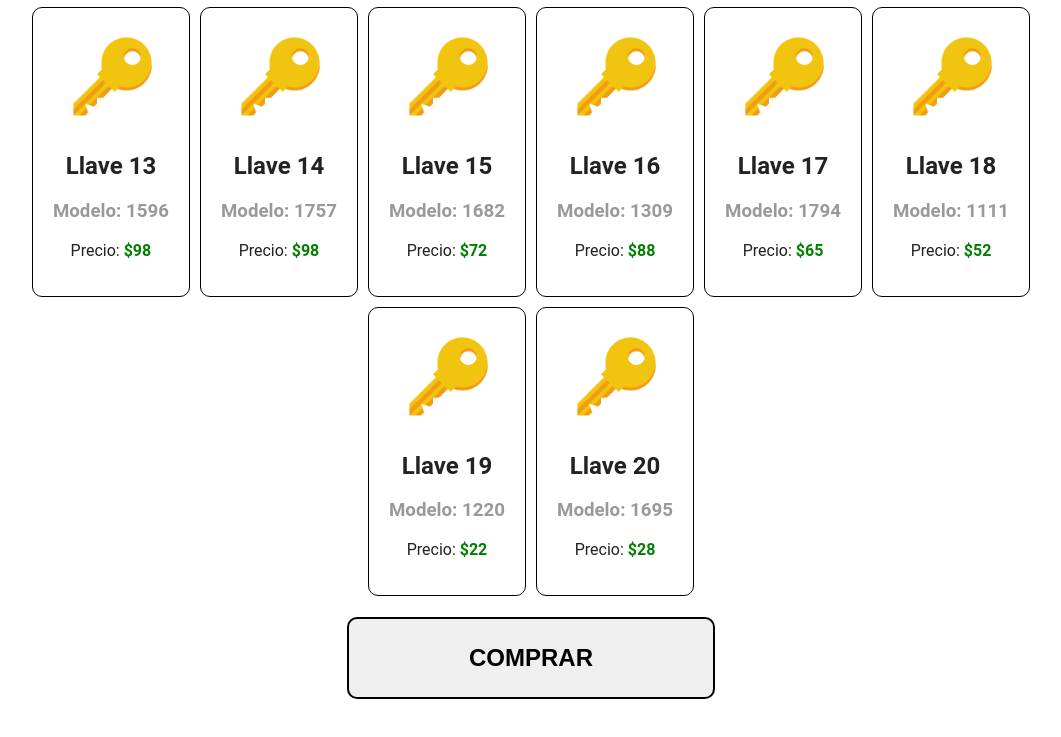
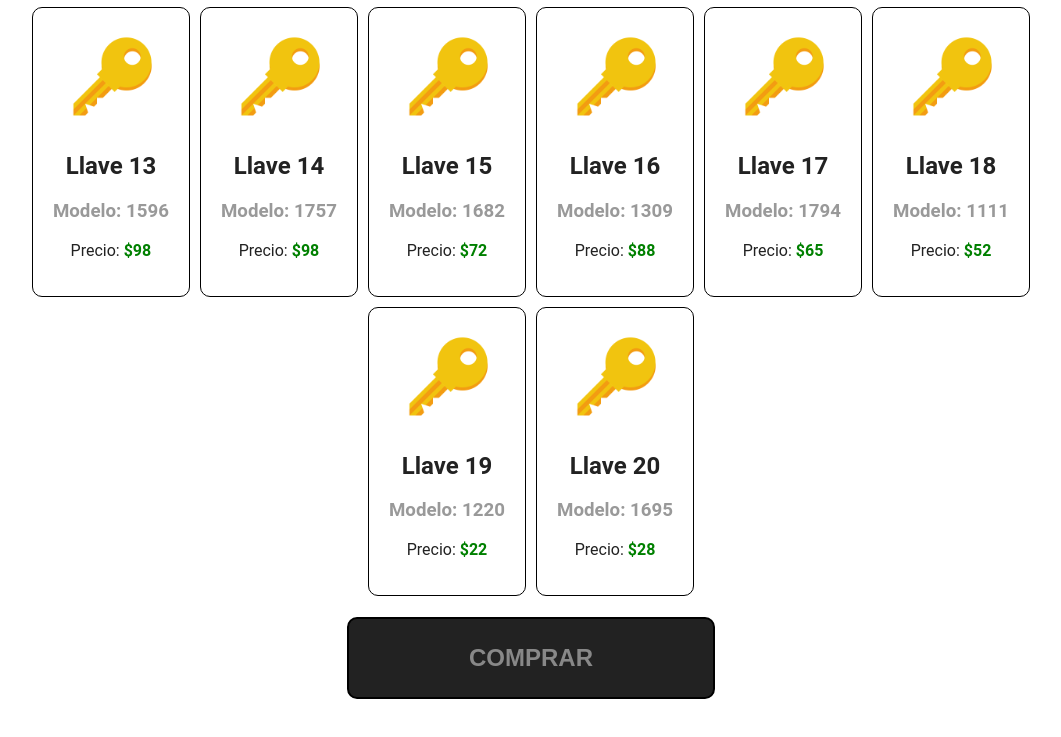
Before and after one commit to DanielAF07/curso-JS-Dalto, a plain HTML site: page 6to Capitulo/index.html in a window 1280 px wide. Shown: the part 677-1414 px from the top of the page, without its empty margins (109-1170 px from the left). Drawn offline with Linux system fonts and the light colour scheme.

Commit message:
Botón de 'Comprar'

```diff
--- a/6to Capitulo/app.js
+++ b/6to Capitulo/app.js
@@ -15,6 +15,8 @@ class Llave {
 
 const selectedKey = (modelo, precio) => {
     let data = document.querySelector("#selected-key")
+    let button = document.querySelector("#send-button")
+    button.removeAttribute("disabled")
     data.setAttribute("value", modelo)
     console.log(`El usuario quiere comprar la llave modelo ${modelo} a un precio de ${precio}`)
 }
--- a/6to Capitulo/index.html
+++ b/6to Capitulo/index.html
@@ -4,7 +4,6 @@
     <meta charset="UTF-8">
     <meta name="viewport" content="width=device-width, initial-scale=1.0">
     <link rel="stylesheet" href="style.css">
-
     <title>JavaScript Curso 6to Capitulo</title>
 </head>
 <body>
@@ -13,7 +12,7 @@
     </div>
     <form>
         <input type="hidden" name="data" id="selected-key" value="">
-        <input id="buy" type="submit" id="send-button" value="COMPRAR">
+        <input type="submit" id="send-button" disabled value="COMPRAR">
     </form>
 </body>
 <script src="app.js"></script>
--- a/6to Capitulo/style.css
+++ b/6to Capitulo/style.css
@@ -36,11 +36,23 @@ form {
     text-align: center;
 }
 
-input[type="submit"] {
+#send-button {
     font-size: 1.5em;
     padding: 25px 5em;
     margin-bottom: 2em;
     font-weight: bold;
     border: 2px solid black;
     border-radius: 10px;
+    transition: 0.7s;
+    background: #6d6;
 }
+
+#send-button:hover {
+    transform: scale(0.98);
+    background-color: #dfd;
+}
+
+#send-button:disabled {
+    color: #888888;
+    background: #222;
+}
```
